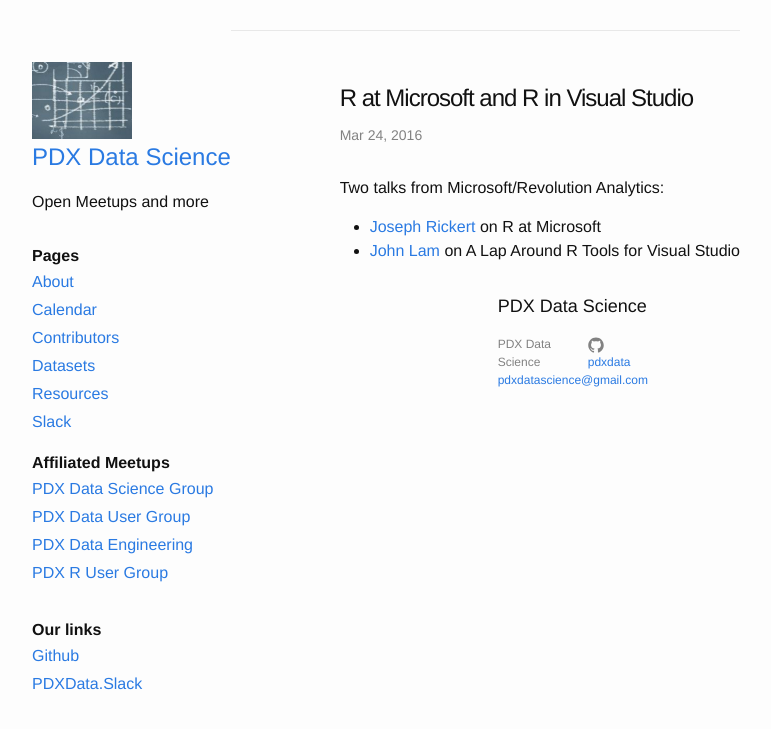
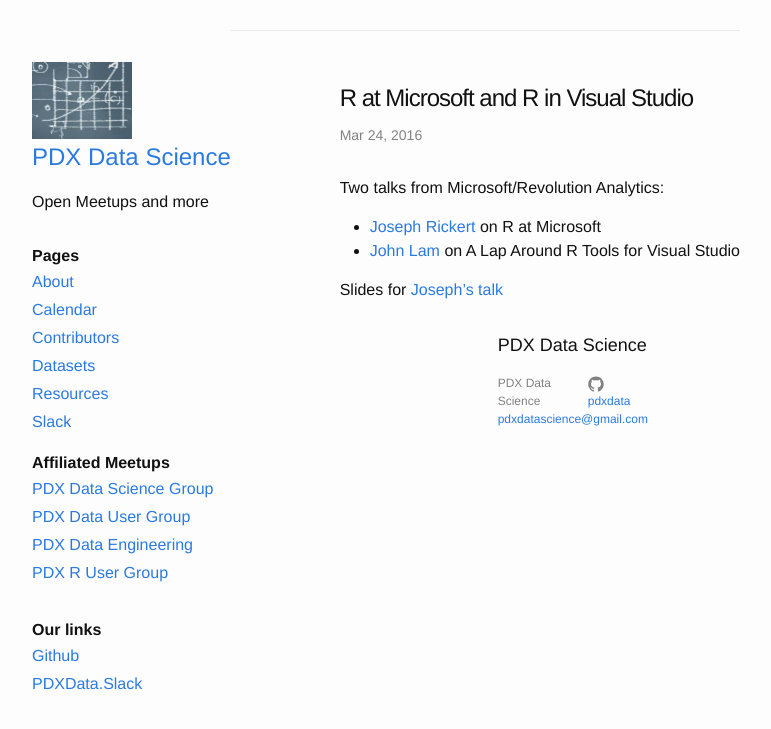
Before and after one commit to PdxData/pdxdata.github.io, a Jekyll site: the page built from _posts/2016-03-24-meetup.markdown, in a window 1280 px wide. Shown: the top 729 px of the page, without its empty margins (270-1041 px from the left). Built offline with Jekyll 4.4.1, drawn with Linux system fonts in a browser that asks for light colours.

Commit message:
Adding slides link

```diff
--- a/_posts/2016-03-24-meetup.markdown
+++ b/_posts/2016-03-24-meetup.markdown
@@ -10,3 +10,5 @@
 
 * [Joseph Rickert](https://twitter.com/RevoJoe) on R at Microsoft
 * [John Lam](https://twitter.com/john_lam) on A Lap Around R Tools for Visual Studio
+
+Slides for [Joseph's talk](http://files.meetup.com/1685557/R%20at%20Microsoft_Portland_RUG.pptx)
```
